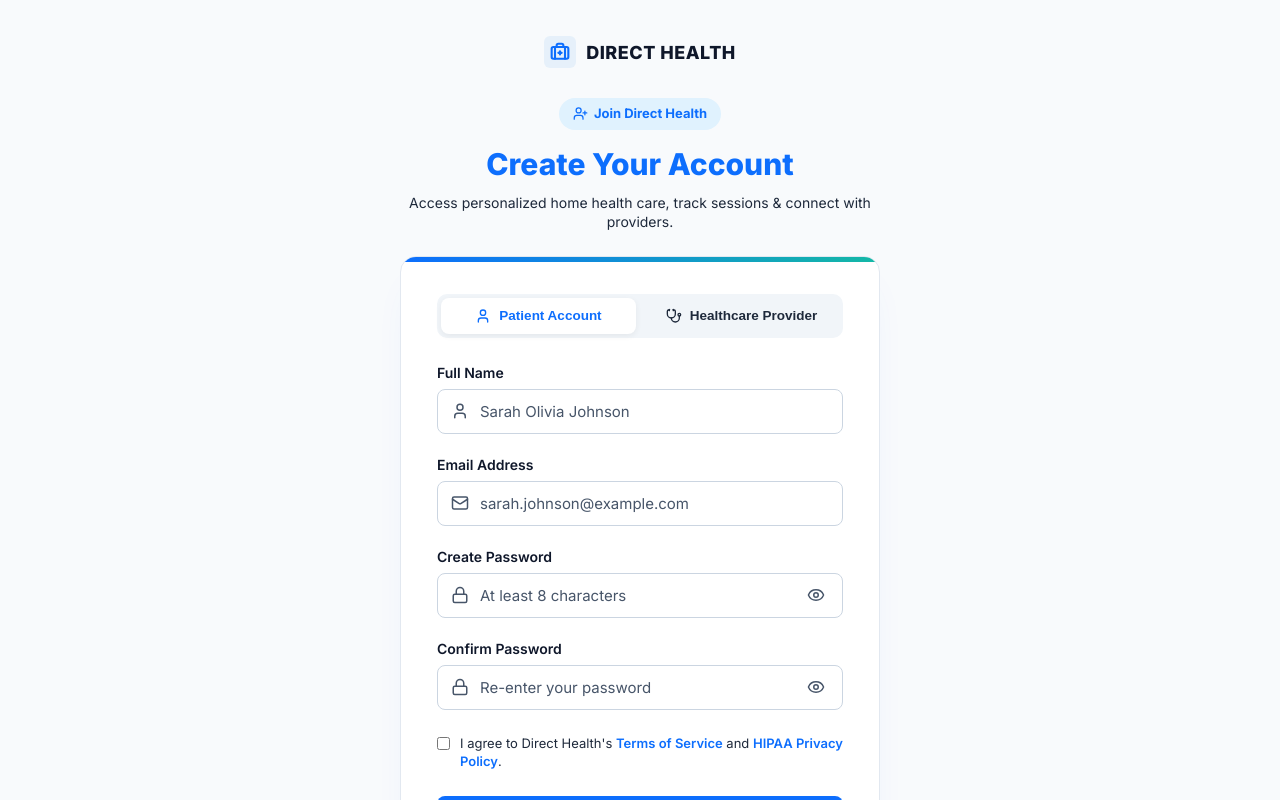
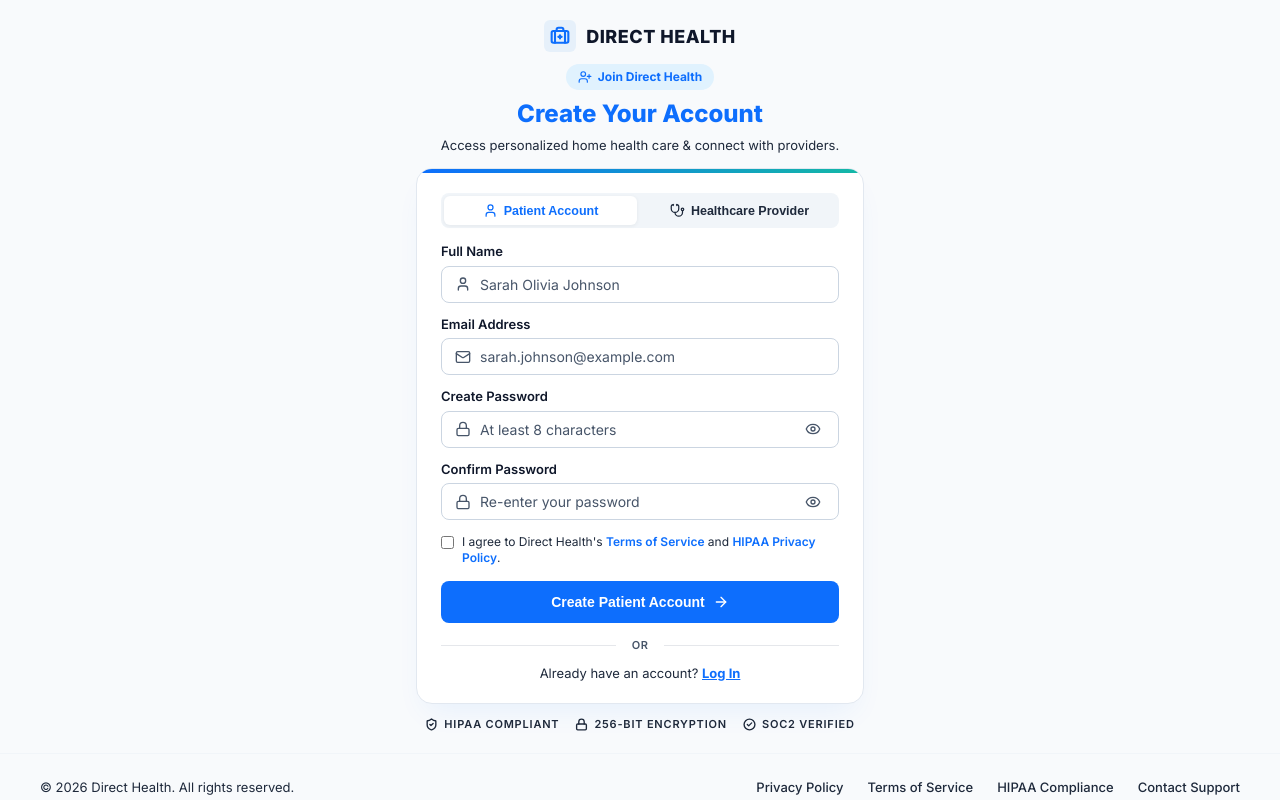
Before and after one commit to sahanasudharsan/DIRECT_HEALTH, a React (Vite) app: page /register in a window 1280 px wide. Shown: the top 800 px of the page. Built offline with nearby package versions, Linux system fonts and the light colour scheme.

Commit message:
Tighten paddings, margins, and form gaps on Account Creation Page to eliminate empty spaces

```diff
--- a/src/pages/RegisterPage.jsx
+++ b/src/pages/RegisterPage.jsx
@@ -81,54 +81,54 @@ export default function RegisterPage() {
 
   return (
     <div className="page-container bg-tinted">
-      <main className="content-wrapper" style={{ padding: '36px 20px', maxWidth: '520px', margin: '0 auto' }}>
+      <main className="content-wrapper" style={{ padding: '20px 16px 12px', maxWidth: '480px', margin: '0 auto' }}>
         {/* Centered logo above form */}
-        <div className="centered-header">
+        <div className="centered-header" style={{ marginBottom: '12px' }}>
           <Logo centered />
         </div>
 
         {/* Headings */}
-        <div style={{ textAlign: 'center', marginBottom: '24px' }}>
+        <div style={{ textAlign: 'center', marginBottom: '14px' }}>
           <div style={{
             display: 'inline-flex',
             alignItems: 'center',
             gap: '6px',
             backgroundColor: '#e0f2fe',
             color: 'var(--primary-blue)',
-            padding: '6px 14px',
-            borderRadius: '20px',
-            fontSize: '13px',
+            padding: '4px 12px',
+            borderRadius: '16px',
+            fontSize: '12px',
             fontWeight: '700',
-            marginBottom: '12px'
+            marginBottom: '6px'
           }}>
-            <UserPlus size={15} />
+            <UserPlus size={14} />
             <span>Join Direct Health</span>
           </div>
-          <h2 className="auth-title" style={{ fontSize: '30px', margin: '0 0 6px 0' }}>
+          <h2 className="auth-title" style={{ fontSize: '24px', margin: '0 0 4px 0' }}>
             Create Your Account
           </h2>
-          <p className="auth-subtitle" style={{ margin: 0 }}>
+          <p className="auth-subtitle" style={{ margin: 0, fontSize: '13px' }}>
             {accountType === 'patient'
-              ? 'Access personalized home health care, track sessions & connect with providers.'
-              : 'Join our certified provider network to manage patient care seamlessly.'}
+              ? 'Access personalized home health care & connect with providers.'
+              : 'Join our certified provider network to manage patient care.'}
           </p>
         </div>
 
         {/* Card Wrapper with Accent Bar */}
-        <div className="auth-card" style={{ maxWidth: '520px', padding: '0', overflow: 'hidden', boxShadow: '0 20px 40px -15px rgba(13, 110, 253, 0.08)' }}>
+        <div className="auth-card" style={{ maxWidth: '480px', padding: '0', margin: '0 auto 12px', overflow: 'hidden', boxShadow: '0 15px 30px -10px rgba(13, 110, 253, 0.08)' }}>
           {/* Top Gradient Bar */}
-          <div style={{ height: '5px', background: 'linear-gradient(90deg, var(--primary-blue) 0%, var(--secondary-teal) 100%)' }}></div>
+          <div style={{ height: '4px', background: 'linear-gradient(90deg, var(--primary-blue) 0%, var(--secondary-teal) 100%)' }}></div>
 
-          <div style={{ padding: '32px 36px' }}>
+          <div style={{ padding: '20px 24px' }}>
             {/* Account Category Selector */}
             <div style={{
               display: 'grid',
               gridTemplateColumns: '1fr 1fr',
-              gap: '8px',
+              gap: '6px',
               backgroundColor: '#f1f5f9',
-              padding: '4px',
-              borderRadius: '10px',
-              marginBottom: '24px'
+              padding: '3px',
+              borderRadius: '8px',
+              marginBottom: '14px'
             }}>
               <button
                 type="button"
@@ -137,20 +137,20 @@ export default function RegisterPage() {
                   display: 'flex',
                   alignItems: 'center',
                   justifyContent: 'center',
-                  gap: '8px',
-                  padding: '10px',
-                  borderRadius: '8px',
+                  gap: '6px',
+                  padding: '7px 10px',
+                  borderRadius: '6px',
                   border: 'none',
-                  fontSize: '13.5px',
+                  fontSize: '12.5px',
                   fontWeight: '700',
                   cursor: 'pointer',
                   backgroundColor: accountType === 'patient' ? '#ffffff' : 'transparent',
                   color: accountType === 'patient' ? 'var(--primary-blue)' : 'var(--text-medium)',
-                  boxShadow: accountType === 'patient' ? '0 2px 6px rgba(0,0,0,0.06)' : 'none',
+                  boxShadow: accountType === 'patient' ? '0 1px 4px rgba(0,0,0,0.06)' : 'none',
                   transition: 'all 0.2s ease'
                 }}
               >
-                <User size={16} />
+                <User size={15} />
                 <span>Patient Account</span>
               </button>
 
@@ -161,37 +161,38 @@ export default function RegisterPage() {
                   display: 'flex',
                   alignItems: 'center',
                   justifyContent: 'center',
-                  gap: '8px',
-                  padding: '10px',
-                  borderRadius: '8px',
+                  gap: '6px',
+                  padding: '7px 10px',
+                  borderRadius: '6px',
                   border: 'none',
-                  fontSize: '13.5px',
+                  fontSize: '12.5px',
                   fontWeight: '700',
                   cursor: 'pointer',
                   backgroundColor: accountType === 'provider' ? '#ffffff' : 'transparent',
                   color: accountType === 'provider' ? 'var(--primary-blue)' : 'var(--text-medium)',
-                  boxShadow: accountType === 'provider' ? '0 2px 6px rgba(0,0,0,0.06)' : 'none',
+                  boxShadow: accountType === 'provider' ? '0 1px 4px rgba(0,0,0,0.06)' : 'none',
                   transition: 'all 0.2s ease'
                 }}
               >
-                <Stethoscope size={16} />
+                <Stethoscope size={15} />
                 <span>Healthcare Provider</span>
               </button>
             </div>
 
             {/* Form */}
-            <form className="auth-form" onSubmit={handleSubmit}>
+            <form className="auth-form" onSubmit={handleSubmit} style={{ gap: '12px' }}>
               {/* Full Name */}
-              <div className="form-group">
-                <label className="form-label" htmlFor="fullName">Full Name</label>
+              <div className="form-group" style={{ gap: '4px' }}>
+                <label className="form-label" htmlFor="fullName" style={{ fontSize: '13px' }}>Full Name</label>
                 <div className="input-container">
-                  <User className="input-icon-left" size={18} />
+                  <User className="input-icon-left" size={16} />
                   <input
                     id="fullName"
                     name="fullName"
                     type="text"
                     placeholder={accountType === 'patient' ? 'Sarah Olivia Johnson' : 'Dr. Jane Smith'}
                     className="form-input has-icon-left"
+                    style={{ padding: '9px 12px 9px 38px', fontSize: '14px' }}
                     value={formData.fullName}
                     onChange={handleInputChange}
                     required
@@ -200,16 +201,17 @@ export default function RegisterPage() {
               </div>
 
               {/* Email Address */}
-              <div className="form-group">
-                <label className="form-label" htmlFor="email">Email Address</label>
+              <div className="form-group" style={{ gap: '4px' }}>
+                <label className="form-label" htmlFor="email" style={{ fontSize: '13px' }}>Email Address</label>
                 <div className="input-container">
-                  <Mail className="input-icon-left" size={18} />
+                  <Mail className="input-icon-left" size={16} />
                   <input
                     id="email"
                     name="email"
                     type="email"
                     placeholder={accountType === 'patient' ? 'sarah.johnson@example.com' : 'jane.smith@medical-group.com'}
                     className="form-input has-icon-left"
+                    style={{ padding: '9px 12px 9px 38px', fontSize: '14px' }}
                     value={formData.email}
                     onChange={handleInputChange}
                     required
@@ -218,16 +220,17 @@ export default function RegisterPage() {
               </div>
 
               {/* Create Password */}
-              <div className="form-group">
-                <label className="form-label" htmlFor="password">Create Password</label>
+              <div className="form-group" style={{ gap: '4px' }}>
+                <label className="form-label" htmlFor="password" style={{ fontSize: '13px' }}>Create Password</label>
                 <div className="input-container">
-                  <Lock className="input-icon-left" size={18} />
+                  <Lock className="input-icon-left" size={16} />
                   <input
                     id="password"
                     name="password"
                     type={showPassword ? 'text' : 'password'}
                     placeholder="At least 8 characters"
                     className="form-input has-icon-left has-icon-right"
+                    style={{ padding: '9px 38px 9px 38px', fontSize: '14px' }}
                     value={formData.password}
                     onChange={handleInputChange}
                     required
@@ -238,18 +241,18 @@ export default function RegisterPage() {
                     onClick={() => setShowPassword(!showPassword)}
                     aria-label={showPassword ? "Hide password" : "Show password"}
                   >
-                    {showPassword ? <EyeOff size={18} /> : <Eye size={18} />}
+                    {showPassword ? <EyeOff size={16} /> : <Eye size={16} />}
                   </button>
                 </div>
 
                 {/* Password Strength Bar */}
                 {formData.password.length > 0 && (
-                  <div style={{ marginTop: '6px' }}>
-                    <div style={{ display: 'flex', justifyContent: 'space-between', fontSize: '12px', fontWeight: '600', marginBottom: '4px' }}>
+                  <div style={{ marginTop: '4px' }}>
+                    <div style={{ display: 'flex', justifyContent: 'space-between', fontSize: '11.5px', fontWeight: '600', marginBottom: '3px' }}>
                       <span style={{ color: 'var(--text-medium)' }}>Password Strength:</span>
                       <span style={{ color: strength.color }}>{strength.label}</span>
                     </div>
-                    <div style={{ display: 'flex', gap: '4px', height: '4px', borderRadius: '2px', overflow: 'hidden', backgroundColor: '#f1f5f9' }}>
+                    <div style={{ display: 'flex', gap: '3px', height: '3px', borderRadius: '2px', overflow: 'hidden', backgroundColor: '#f1f5f9' }}>
                       {[1, 2, 3, 4].map((step) => (
                         <div
                           key={step}
@@ -266,16 +269,17 @@ export default function RegisterPage() {
               </div>
 
               {/* Confirm Password */}
-              <div className="form-group">
-                <label className="form-label" htmlFor="confirmPassword">Confirm Password</label>
+              <div className="form-group" style={{ gap: '4px' }}>
+                <label className="form-label" htmlFor="confirmPassword" style={{ fontSize: '13px' }}>Confirm Password</label>
                 <div className="input-container">
-                  <Lock className="input-icon-left" size={18} />
+                  <Lock className="input-icon-left" size={16} />
                   <input
                     id="confirmPassword"
                     name="confirmPassword"
                     type={showConfirmPassword ? 'text' : 'password'}
                     placeholder="Re-enter your password"
                     className="form-input has-icon-left has-icon-right"
+                    style={{ padding: '9px 38px 9px 38px', fontSize: '14px' }}
                     value={formData.confirmPassword}
                     onChange={handleInputChange}
                     required
@@ -286,54 +290,54 @@ export default function RegisterPage() {
                     onClick={() => setShowConfirmPassword(!showConfirmPassword)}
                     aria-label={showConfirmPassword ? "Hide password" : "Show password"}
                   >
-                    {showConfirmPassword ? <EyeOff size={18} /> : <Eye size={18} />}
+                    {showConfirmPassword ? <EyeOff size={16} /> : <Eye size={16} />}
                   </button>
                 </div>
               </div>
 
               {/* Terms Checkbox */}
-              <div style={{ display: 'flex', alignItems: 'flex-start', gap: '10px', marginTop: '4px' }}>
+              <div style={{ display: 'flex', alignItems: 'flex-start', gap: '8px', marginTop: '2px' }}>
                 <input
                   id="agreeTerms"
                   name="agreeTerms"
                   type="checkbox"
                   checked={formData.agreeTerms}
                   onChange={handleInputChange}
-                  style={{ marginTop: '3px', cursor: 'pointer', accentColor: 'var(--primary-blue)' }}
+                  style={{ marginTop: '2px', cursor: 'pointer', accentColor: 'var(--primary-blue)' }}
                 />
-                <label htmlFor="agreeTerms" style={{ fontSize: '13px', color: 'var(--text-medium)', cursor: 'pointer', lineHeight: '1.4' }}>
+                <label htmlFor="agreeTerms" style={{ fontSize: '12px', color: 'var(--text-medium)', cursor: 'pointer', lineHeight: '1.3' }}>
                   I agree to Direct Health's <span style={{ color: 'var(--primary-blue)', fontWeight: '600' }}>Terms of Service</span> and <span style={{ color: 'var(--primary-blue)', fontWeight: '600' }}>HIPAA Privacy Policy</span>.
                 </label>
               </div>
 
               {/* Error/Success Feedbacks */}
               {errorMessage && (
-                <div style={{ backgroundColor: '#fef2f2', color: '#dc2626', padding: '10px 14px', borderRadius: '8px', fontSize: '13px', textAlign: 'center', fontWeight: '600', border: '1px solid #fecaca' }}>
+                <div style={{ backgroundColor: '#fef2f2', color: '#dc2626', padding: '8px 12px', borderRadius: '6px', fontSize: '12.5px', textAlign: 'center', fontWeight: '600', border: '1px solid #fecaca' }}>
                   {errorMessage}
                 </div>
               )}
               {successMessage && (
-                <div style={{ backgroundColor: '#f0fdf4', color: '#16a34a', padding: '10px 14px', borderRadius: '8px', fontSize: '13px', textAlign: 'center', fontWeight: '600', border: '1px solid #bbf7d0' }}>
+                <div style={{ backgroundColor: '#f0fdf4', color: '#16a34a', padding: '8px 12px', borderRadius: '6px', fontSize: '12.5px', textAlign: 'center', fontWeight: '600', border: '1px solid #bbf7d0' }}>
                   {successMessage}
                 </div>
               )}
 
               {/* Submit */}
-              <button type="submit" className="submit-button" style={{ height: '46px', marginTop: '6px' }}>
+              <button type="submit" className="submit-button" style={{ height: '42px', marginTop: '4px', fontSize: '14px' }}>
                 <span>Create {accountType === 'patient' ? 'Patient Account' : 'Provider Account'}</span>
-                <ArrowRight size={18} />
+                <ArrowRight size={16} />
               </button>
             </form>
 
             {/* Divider */}
-            <div className="divider-container" style={{ margin: '24px 0 20px' }}>
+            <div className="divider-container" style={{ margin: '14px 0 10px' }}>
               <div className="divider-line"></div>
-              <span className="divider-text">OR</span>
+              <span className="divider-text" style={{ fontSize: '11px' }}>OR</span>
               <div className="divider-line"></div>
             </div>
 
             {/* Alternative Link */}
-            <p className="auth-alternative-text" style={{ margin: 0 }}>
+            <p className="auth-alternative-text" style={{ margin: 0, fontSize: '13px' }}>
               Already have an account?{' '}
               <span
                 onClick={() => navigate('/login')}
@@ -347,17 +351,17 @@ export default function RegisterPage() {
         </div>
 
         {/* Security Badges */}
-        <div className="security-badges-container">
+        <div className="security-badges-container" style={{ gap: '16px', margin: '0 auto 8px' }}>
           <div className="security-badge">
-            <ShieldCheck size={14} strokeWidth={2.5} />
+            <ShieldCheck size={13} strokeWidth={2.5} />
             <span>HIPAA Compliant</span>
           </div>
           <div className="security-badge">
-            <Lock size={14} strokeWidth={2.5} />
+            <Lock size={13} strokeWidth={2.5} />
             <span>256-Bit Encryption</span>
           </div>
           <div className="security-badge">
-            <CheckCircle2 size={14} strokeWidth={2.5} />
+            <CheckCircle2 size={13} strokeWidth={2.5} />
             <span>SOC2 Verified</span>
           </div>
         </div>
```
